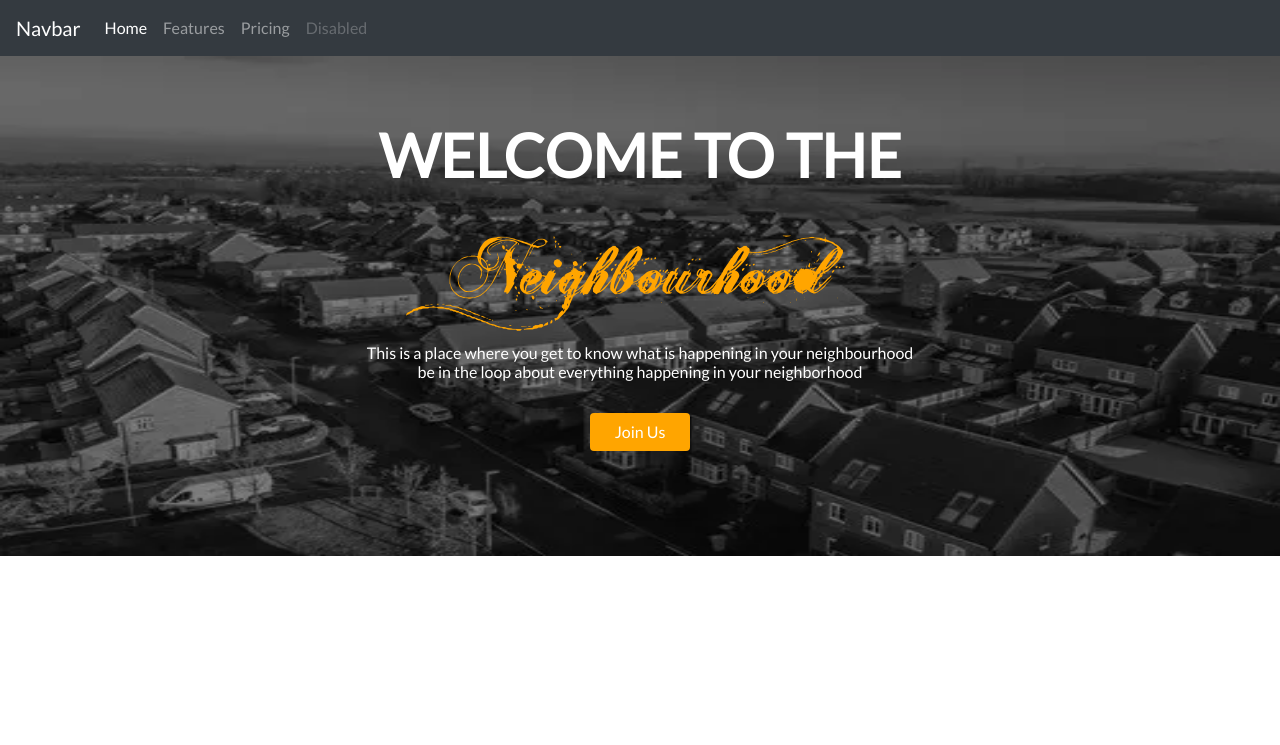
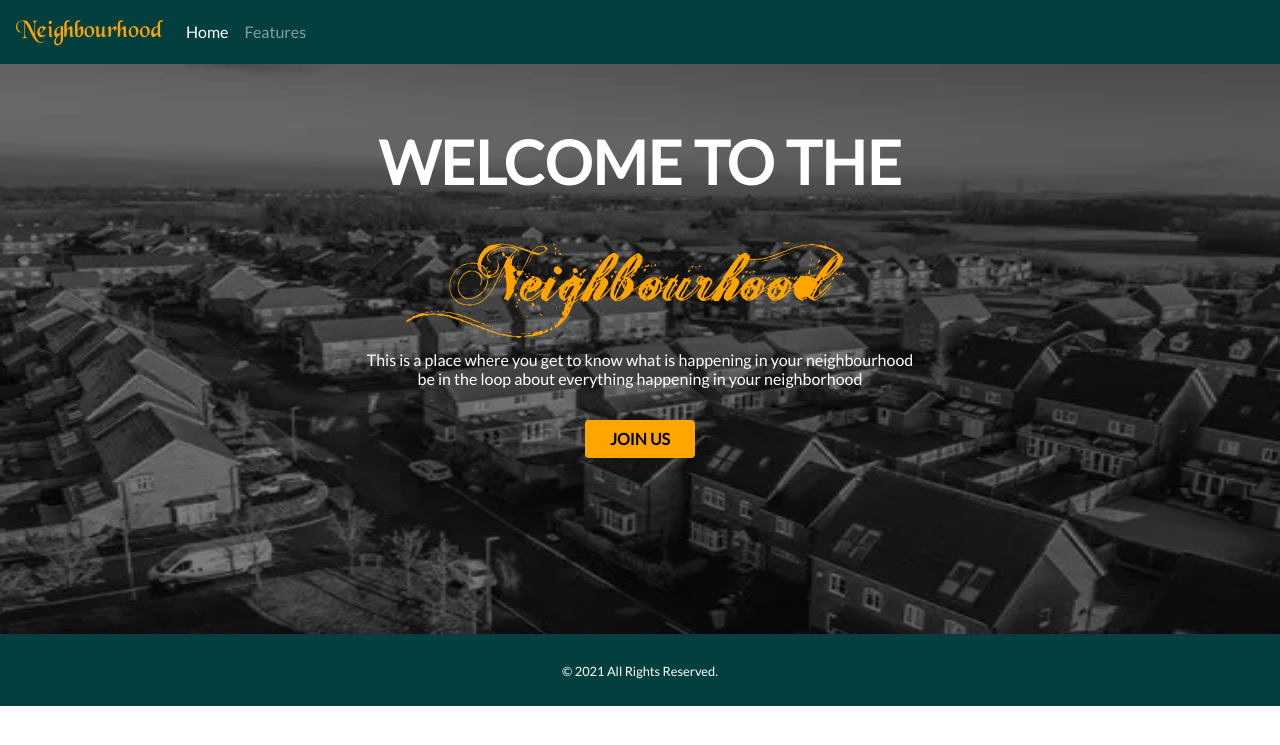
Before and after one commit to mary-wan/Neighbourhood, a Django app: template neighbour/templates/all-neighbour/home.html in a window 1280 px wide. Shown: the top 745 px of the page. Run offline with Django 3.2, Linux system fonts and the light colour scheme; the template is opened without the code that fills it, so the values that code supplies are empty; some libraries are stand-ins or nearby versions; some web fonts are replaced.

Commit message:
add navigation

```diff
--- a/neighbour/static/css/style.css
+++ b/neighbour/static/css/style.css
@@ -1,21 +1,8 @@
 @import url('https://fonts.googleapis.com/css2?family=Aladin&family=Lato&display=swap');
 
 @font-face {
-    font-family: "Alex";
-    src: url("fonts/AlexBrush-Regular.ttf");
-}
-@font-face {
     font-family: "BLKCHCRY";
     src: url("fonts/BLKCHCRY.TTF");
-}
-@font-face {
-    font-family: 'abbeyline';
-    src: local('Abbeyline'),
-        url('fonts/Abbeyline.ttf')format("truetype");
-}
-@font-face {
-    font-family: "WindyRainDemo";
-    src: url("fonts/WindyRainDemo.ttf");
 }
 @font-face {
     font-family: "Ginga";
@@ -24,10 +11,13 @@
 body{
     font-family: 'lato', sans-serif;
 }
-
+.navbar{
+    /* background-color:#161c2d !important;  */
+    background-color:rgb(4, 63, 63)!important;
+}
 .background{
     background-image: url(/static/photos/hood1.webp);
-    height: 500px;
+    height: 570px;
     background-size: 100% 100%;
     background-repeat: no-repeat;
     color: white;
@@ -46,14 +36,27 @@ body{
     margin-top: 0% !important;
 
 }
+.neig{
+    font-family: 'BLKCHCRY', sans-serif;
+    color: orange !important;
+    font-size: 25px !important;
+}
 .join{
     background-color: orange;
-    color: white;
+
+}
+footer{
+    color: white !important;
+    background-color:rgb(4, 63, 63)!important;
 }
 
 
+
+
+
+
+
 @media only screen and (min-width: 768px) {
-
 
 }
 @media only screen and (max-width: 768px) {
--- a/neighbour/templates/all-neighbour/home.html
+++ b/neighbour/templates/all-neighbour/home.html
@@ -10,7 +10,16 @@
     <h6 class="intro1">This is a place where you get to know what is happening in your neighbourhood <br>
          be in the loop about everything happening in your neighborhood
     </h6>
-    <button class="btn mt-4 join pl-4 pr-4">Join Us</button>
+    <button class="btn mt-4 join pl-4 pr-4 font-weight-bold">JOIN US</button>
 </div>
+<footer class="pt-3 pb-2">
+    <div class="container">
+    <div class="">
+    <div class=" mt-2">
+    <p class="copyright text-center"><small>&copy; 2021 All Rights Reserved.</small></p>
+    </div>
+    </div>
+    </div>
 
+    </footer>
 {%endblock%}
--- a/neighbour/templates/navbar.html
+++ b/neighbour/templates/navbar.html
@@ -1,5 +1,6 @@
+{% load static %}
 <nav class="navbar navbar-expand-lg navbar-dark bg-dark sticky-top">
-    <a class="navbar-brand" href="#">Navbar</a>
+    <a class="navbar-brand neig text-center" href="{% url 'home' %}">Neighbourhood </a>
     <button class="navbar-toggler" type="button" data-toggle="collapse" data-target="#navbarNav" aria-controls="navbarNav" aria-expanded="false" aria-label="Toggle navigation">
       <span class="navbar-toggler-icon"></span>
     </button>
@@ -11,12 +12,6 @@
         <li class="nav-item">
           <a class="nav-link" href="#">Features</a>
         </li>
-        <li class="nav-item">
-          <a class="nav-link" href="#">Pricing</a>
-        </li>
-        <li class="nav-item">
-          <a class="nav-link disabled" href="#">Disabled</a>
-        </li>
       </ul>
     </div>
   </nav>
```
Also changed, not shown: neighbour/static/photos/logo.png (added).
